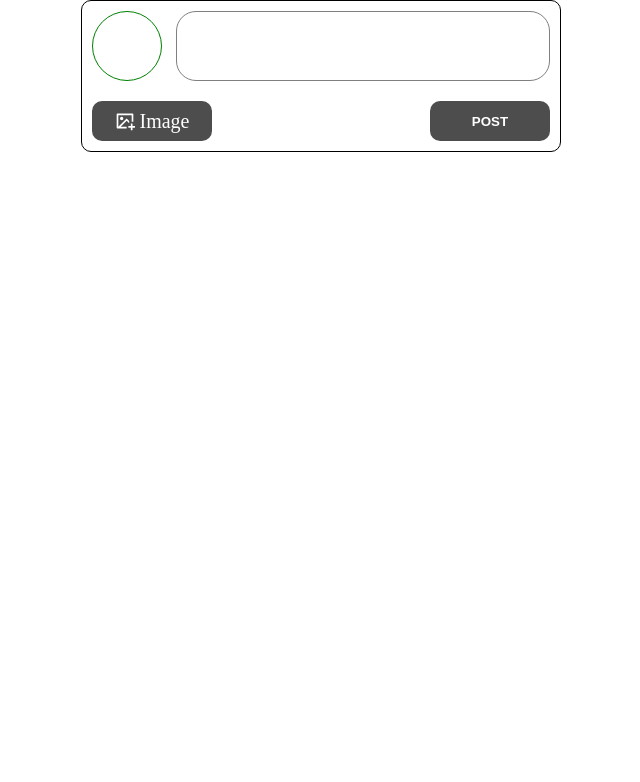
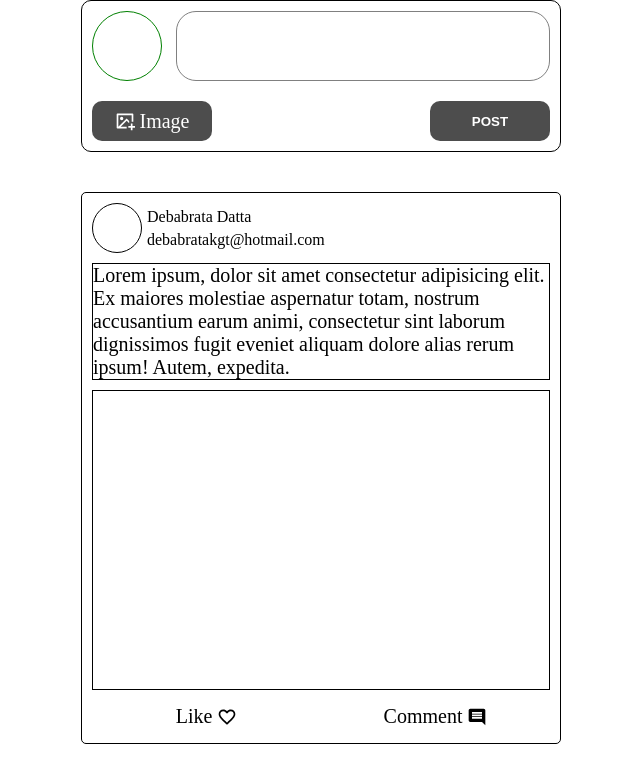
Before and after one commit to ImDebabrata/social-connect, a Next.js app in the folder social-connect/: page /home in a window 1280 px wide. Shown: the top 782 px of the page, without its empty margins (319-959 px from the left). Built offline with nearby package versions, Linux system fonts and the light colour scheme.

Commit message:
added post viewer layout

```diff
--- /dev/null
+++ b/social-connect/src/components/postviewer/PostViewer.tsx
@@ -0,0 +1,39 @@
+import React from "react";
+import style from "./postviewer.module.scss";
+import { MdOutlineFavoriteBorder, MdFavorite, MdComment } from "react-icons/md";
+
+const PostViewer = () => {
+  return (
+    <div className={style.container}>
+      <div className="options"></div>
+      <div className={style.heading}>
+        <div className={style.avatar}></div>
+        <div className={style.name}>Debabrata Datta</div>
+        <div className={style.email}>debabratakgt@hotmail.com</div>
+      </div>
+      {/* caption part */}
+      <div className={style.caption}>
+        <p>
+          Lorem ipsum, dolor sit amet consectetur adipisicing elit. Ex maiores
+          molestiae aspernatur totam, nostrum accusantium earum animi,
+          consectetur sint laborum dignissimos fugit eveniet aliquam dolore
+          alias rerum ipsum! Autem, expedita.
+        </p>
+      </div>
+      {/* conditional rendering when image is available */}
+      <div className={style.post_image}></div>
+      <div className={style.like_comment}>
+        <div>
+          <span>Like</span>
+          <MdOutlineFavoriteBorder />
+        </div>
+        <div>
+          <span>Comment</span>
+          <MdComment />
+        </div>
+      </div>
+    </div>
+  );
+};
+
+export default PostViewer;
--- /dev/null
+++ b/social-connect/src/components/postviewer/postviewer.module.scss
@@ -0,0 +1,76 @@
+@import "../../styles/config.scss";
+
+.container {
+  max-width: 480px;
+  //   height: 300px;
+  border: 1px solid black;
+  margin: 40px auto;
+  padding: 10px;
+  border-radius: 0.5rem;
+}
+
+.heading {
+  font-size: 1.6rem;
+  display: grid;
+  justify-content: start;
+  align-items: center;
+  gap: 5px;
+  grid-template-areas:
+    "avatar name"
+    "avatar email";
+}
+
+.avatar {
+  grid-area: avatar;
+  width: 50px;
+  height: 50px;
+  border-radius: 50%;
+  border: 1px solid black;
+}
+
+.name {
+  grid-area: name;
+  align-self: end;
+}
+.email {
+  grid-area: email;
+  align-self: start;
+}
+
+.caption {
+  margin: 10px 0;
+  width: 100%;
+  //   height: 40px;
+  border: 1px solid black;
+  > p {
+    font-size: 2rem;
+  }
+}
+.post_image {
+  margin: 10px 0;
+  width: 100%;
+  height: 300px;
+  border: 1px solid black;
+}
+
+.like_comment {
+  //   border: 1px solid black;
+  display: flex;
+  justify-content: space-around;
+  > div {
+    cursor: pointer;
+    width: 100%;
+    font-size: 2rem;
+    // border: 1px solid gray;
+    display: flex;
+    align-items: center;
+    justify-content: center;
+    gap: 5px;
+    padding: 5px;
+    transition: 200ms linear;
+    &:hover {
+      background-color: #0b2447;
+      color: white;
+    }
+  }
+}
--- a/social-connect/src/pages/home/index.tsx
+++ b/social-connect/src/pages/home/index.tsx
@@ -1,10 +1,12 @@
 import PostBox from "@/components/postbox/PostBox";
 import React from "react";
+import PostViewer from "@/components/postviewer/PostViewer";
 
 const Home = () => {
   return (
     <div>
       <PostBox />
+      <PostViewer />
     </div>
   );
 };
```
